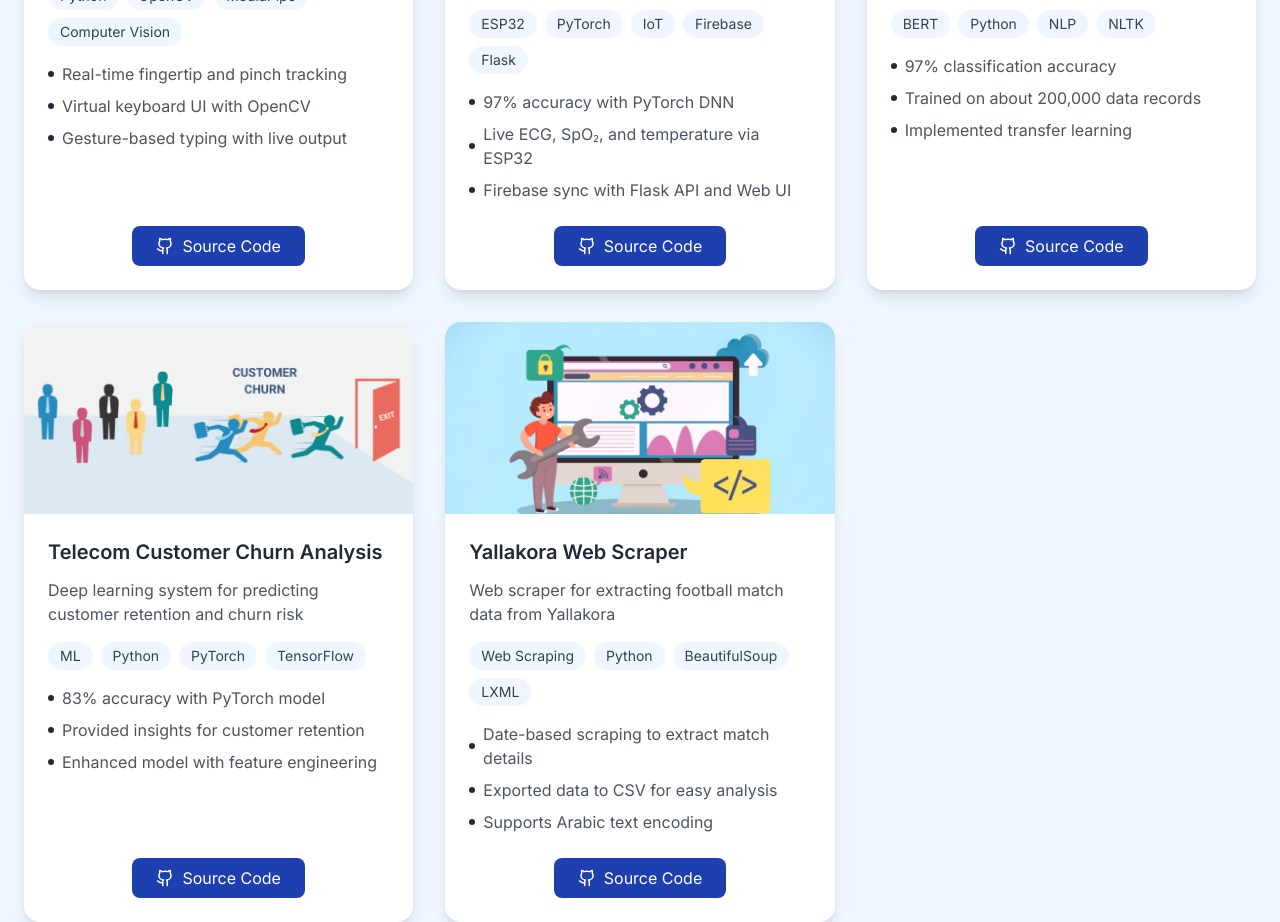
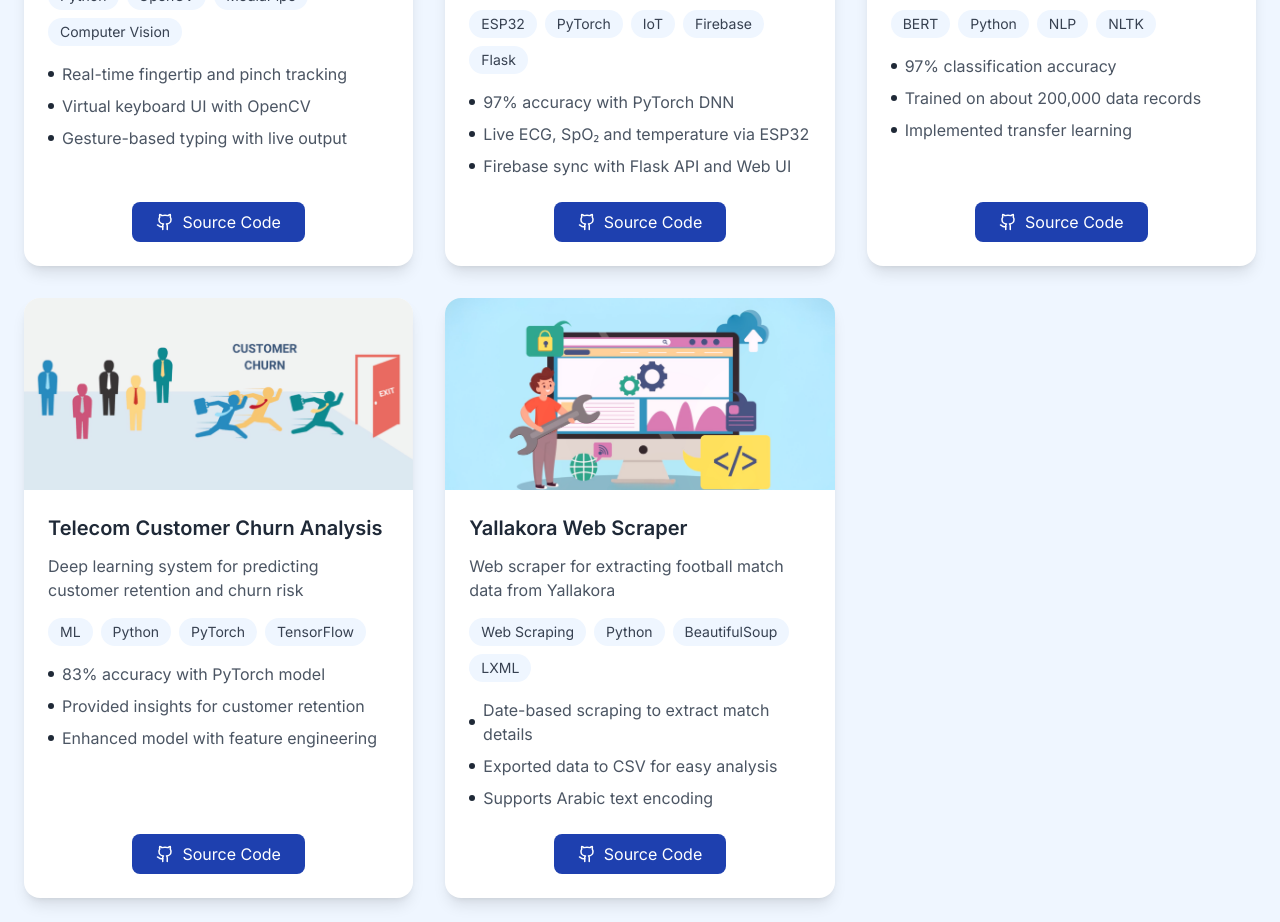
Before and after one commit to M7mdAhmd/ShorakyZone, a React (Vite) app: page / in a window 1280 px wide. Shown: the part 3140-4062 px from the top of the page. Built offline with nearby package versions, Linux system fonts and the light colour scheme.

Commit message:
update text

```diff
--- a/src/components/Projects.tsx
+++ b/src/components/Projects.tsx
@@ -25,7 +25,7 @@ export default function Projects() {
       tags: ["ESP32", "PyTorch", "IoT", "Firebase", "Flask"],
       achievements: [
         "97% accuracy with PyTorch DNN",
-        "Live ECG, SpO₂, and temperature via ESP32",
+        "Live ECG, SpO₂ and temperature via ESP32",
         "Firebase sync with Flask API and Web UI"
       ],
       links: {
```
